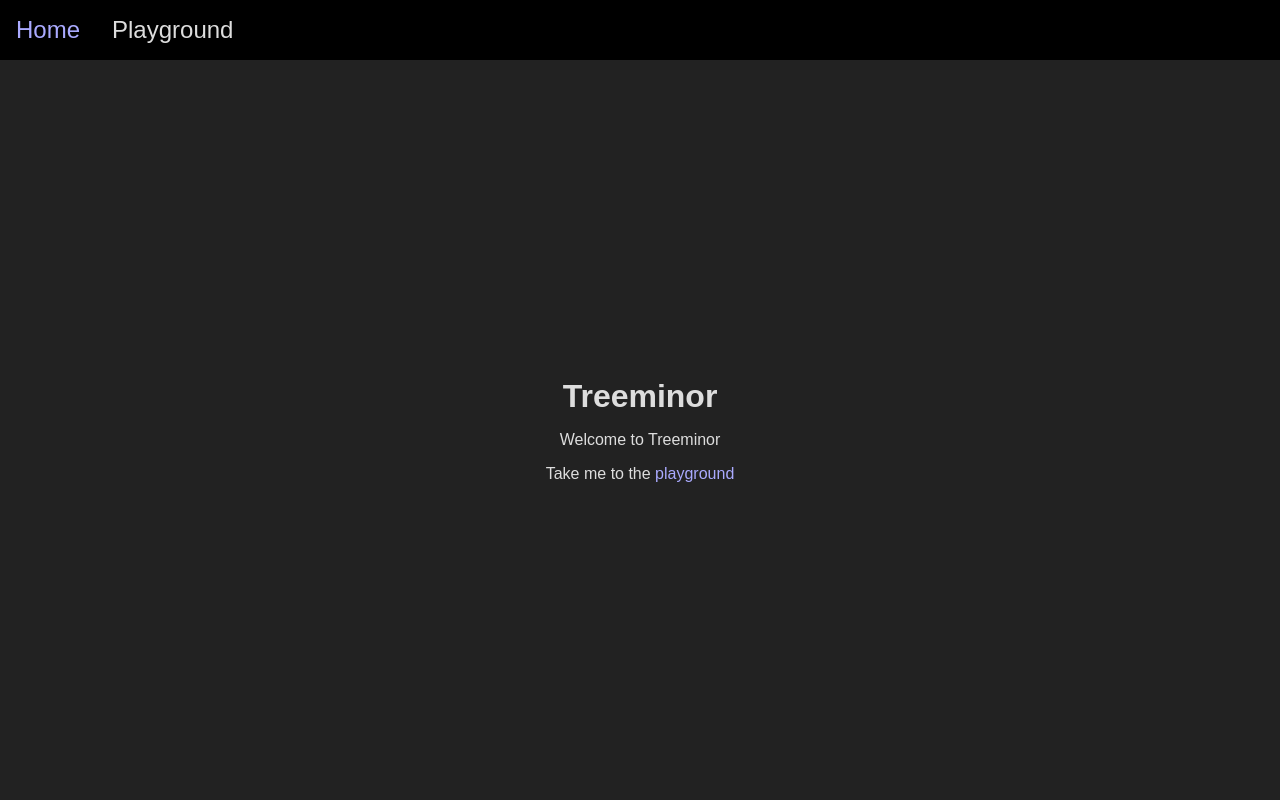
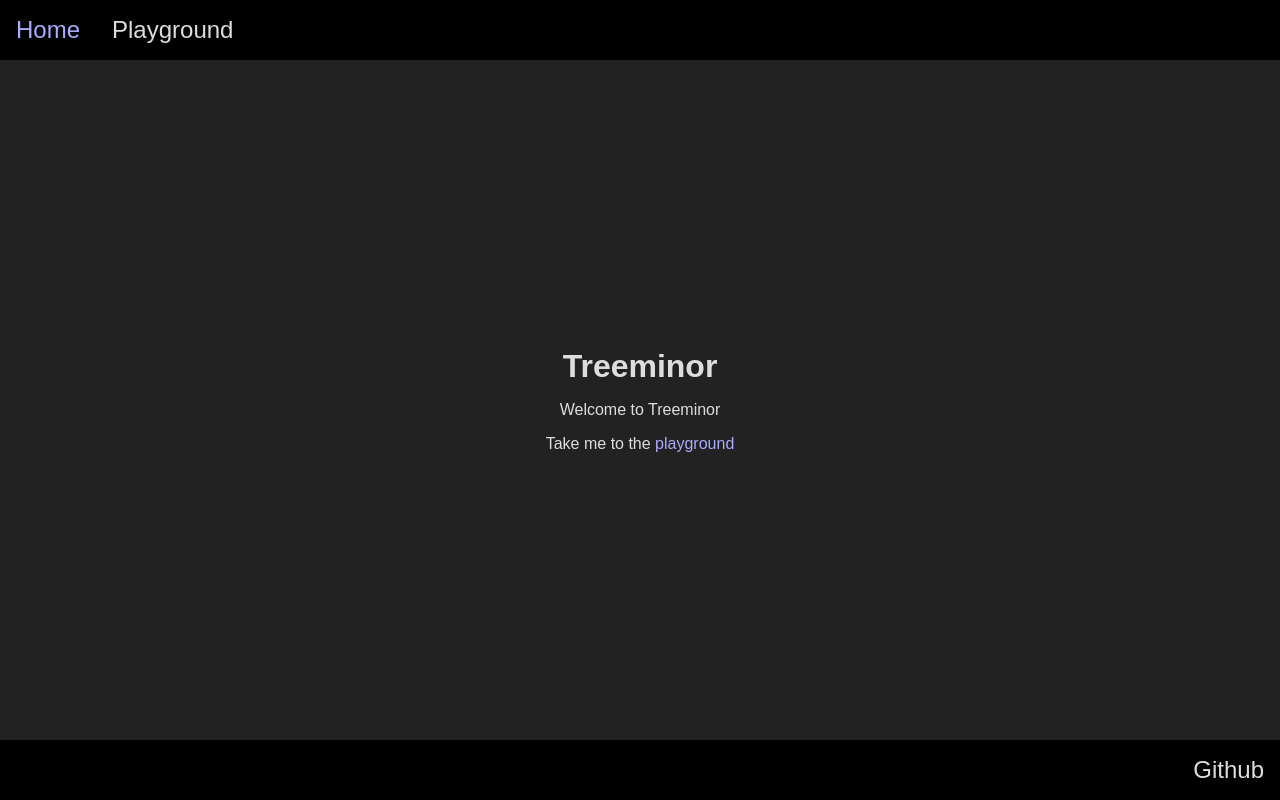
Before and after one commit to loicbourgois/treeminor, an Angular app: page /home in a window 1280 px wide. Built offline with nearby package versions, Linux system fonts and the light colour scheme.

Commit message:
Add footer

```diff
--- a/src/app/app.component.css
+++ b/src/app/app.component.css
@@ -4,7 +4,7 @@
   flex-direction: column;
 }
 
-nav {
+nav, footer {
   background: #000;
   display: flex;
 }
@@ -18,3 +18,7 @@ a {
 a:hover {
   color: #aaf;
 }
+
+footer {
+  justify-content: flex-end;
+}
--- a/src/app/app.component.html
+++ b/src/app/app.component.html
@@ -5,3 +5,6 @@
 	</nav>
 </header>
 <router-outlet></router-outlet>
+<footer>
+  <a href="https://github.com/loicbourgois/treeminor">Github</a>
+</footer>
```
